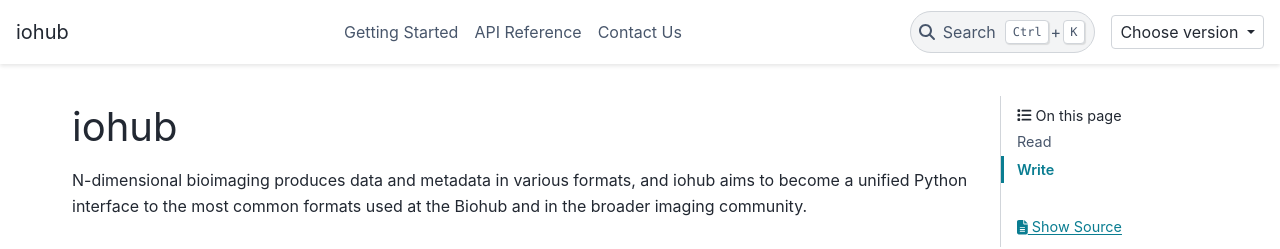
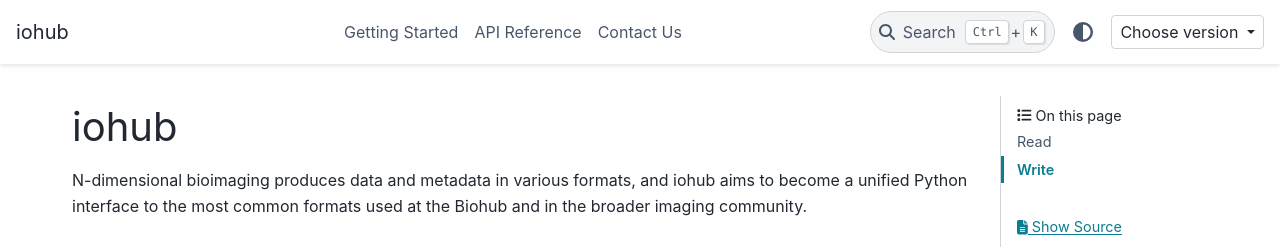
Before and after one commit to czbiohub-sf/iohub, a Sphinx documentation site: the page built from docs/source/index.rst, in a window 1280 px wide. Shown: the top 249 px of the page. Built offline with Sphinx 7.4.7 and the PyData theme 0.15.4, drawn with Linux system fonts in a browser that asks for light colours; the version number could not be read and is left out.

Commit message:
add light/dark mode switcher

```diff
--- a/docs/source/conf.py
+++ b/docs/source/conf.py
@@ -118,7 +118,7 @@
         "json_url": json_url,
         "version_match": version_match,
     },
-    "navbar_end": ["version-switcher", "navbar-icon-links"]
+    "navbar_end": ["theme-switcher", "version-switcher", "navbar-icon-links"]
 }
 
 # Add any paths that contain custom themes here, relative to this directory.
```
